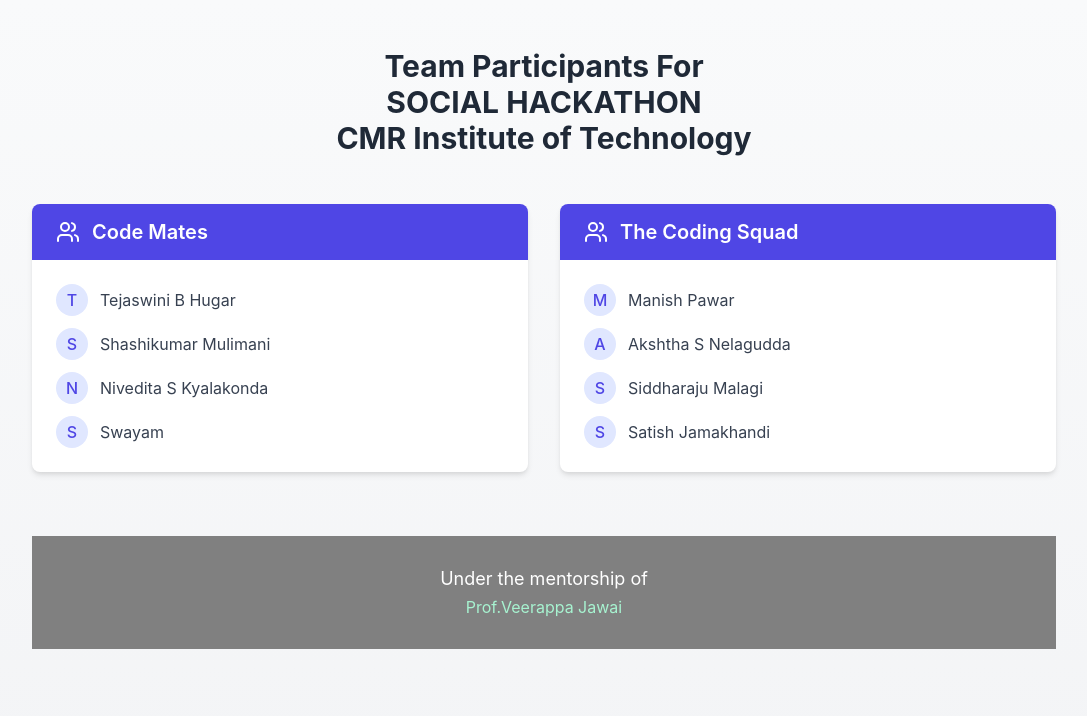
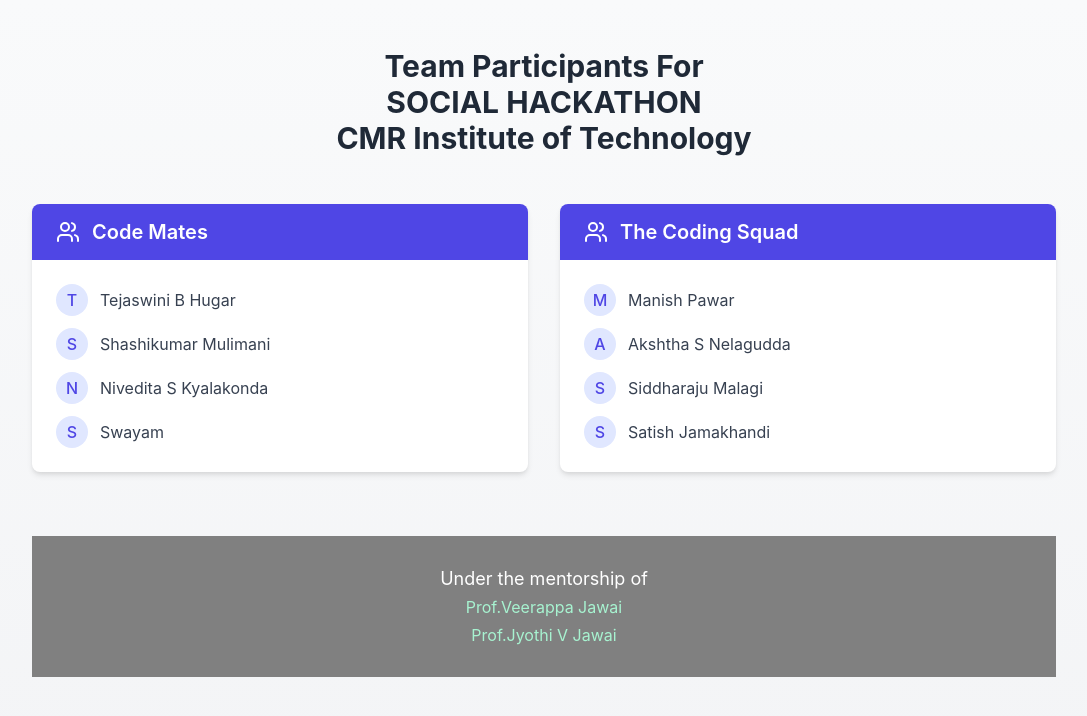
Before and after one commit to Friends7733/team01, a plain HTML site: page index.html in a window 1280 px wide. Shown: the whole page, without its empty margins (96-1183 px from the left). Drawn offline with Linux system fonts and the light colour scheme.

Commit message:
Update index.html

```diff
--- a/index.html
+++ b/index.html
@@ -31,6 +31,7 @@
         <footer>
             <p class="footer-main">Under the mentorship of </p>
             <p class="footer-copyright">Prof.Veerappa Jawai</p>
+           <p class="footer-copyright">Prof.Jyothi V Jawai</p>
         </footer>
     </div>
 
```
